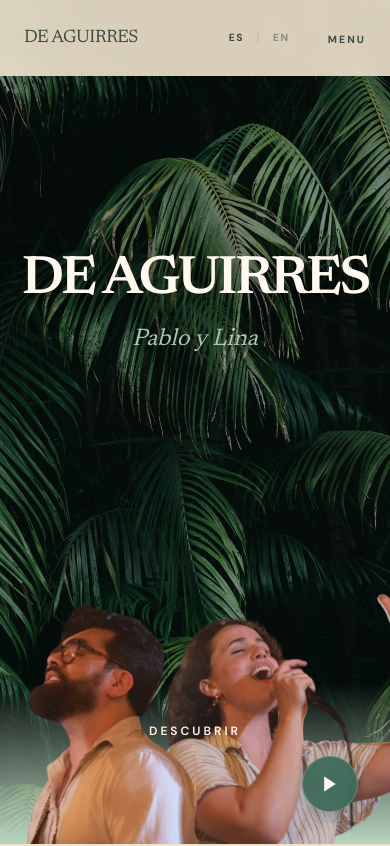
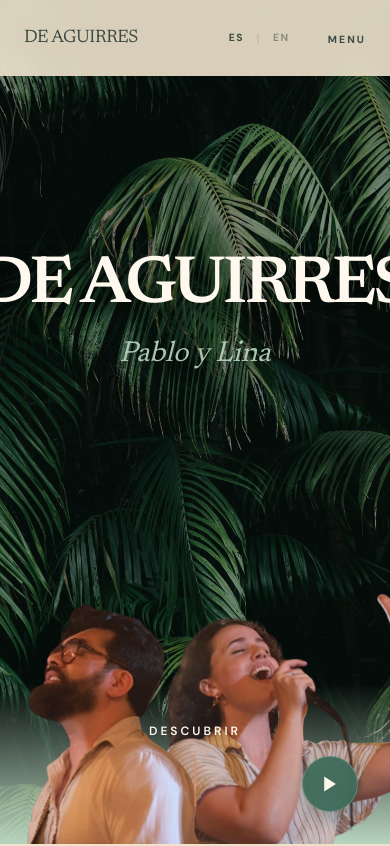
Before and after one commit to julcontrerass/DeAguirres, a website: page index.html in a window 390 px wide. Shown: the top 846 px of the page. Drawn offline with Linux system fonts and the light colour scheme.

Commit message:
agrando letra de titulo

```diff
--- a/index.html
+++ b/index.html
@@ -121,10 +121,10 @@
         <!-- Text centered top -->
         <div class="absolute z-30 hero-text-block">
             <div class="hero-entrance-title">
-                <h1 class="font-display leading-none tracking-tighter drop-shadow-xl mb-3" style="color: #FFF8EE; font-size: clamp(3.4rem, 9vw, 7rem); text-shadow: 0 4px 30px rgba(0,0,0,0.5);">
+                <h1 class="font-display leading-none tracking-tighter drop-shadow-xl mb-3" style="color: #FFF8EE; font-size: clamp(4.2rem, 11vw, 7rem); text-shadow: 0 4px 30px rgba(0,0,0,0.5);">
                     DE AGUIRRES
                 </h1>
-                <p class="font-display italic drop-shadow-md" style="color: #B8D4BE; font-size: clamp(1.5rem, 4vw, 1.6rem); opacity: 0.92; text-shadow: 0 1px 8px rgba(0,0,0,0.35);">
+                <p class="font-display italic drop-shadow-md" style="color: #B8D4BE; font-size: clamp(1.8rem, 5vw, 2rem); opacity: 0.92; text-shadow: 0 1px 8px rgba(0,0,0,0.35);">
                     Pablo y Lina
                 </p>
             </div>
```
